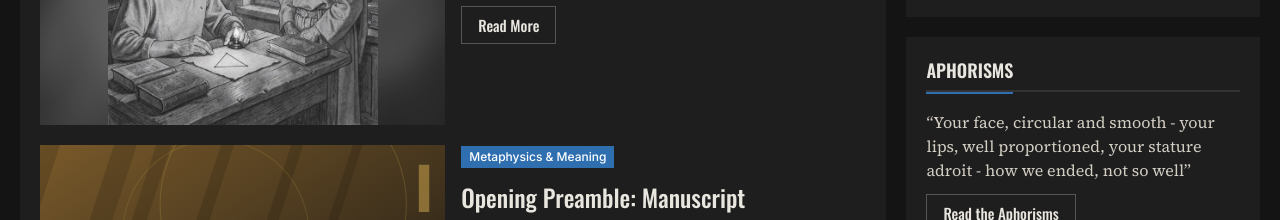
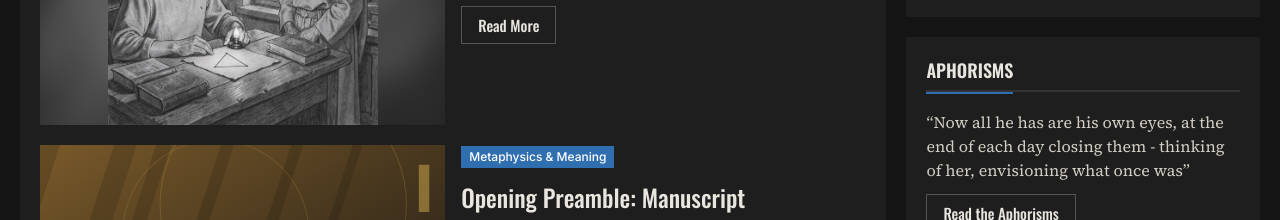
Before and after one commit to ReubenOKD/beholdthefalconer, a plain HTML site: page index.html in a window 1280 px wide. Shown: the part 2264-2484 px from the top of the page. Drawn offline with nearby package versions, Linux system fonts and the light colour scheme.

Commit message:
Add aphorism

```diff
--- a/index.html
+++ b/index.html
@@ -433,6 +433,11 @@ const NOTES = [
  {
   "date": "2026-11-23",
   "own": true,
+  "text": "“Now all he has are his own eyes, at the end of each day closing them - thinking of her, envisioning what once was”"
+ },
+ {
+  "date": "2026-11-23",
+  "own": true,
   "text": "“Your face, circular and smooth - your lips, well proportioned, your stature adroit - how we ended, not so well”"
  },
  {
```
